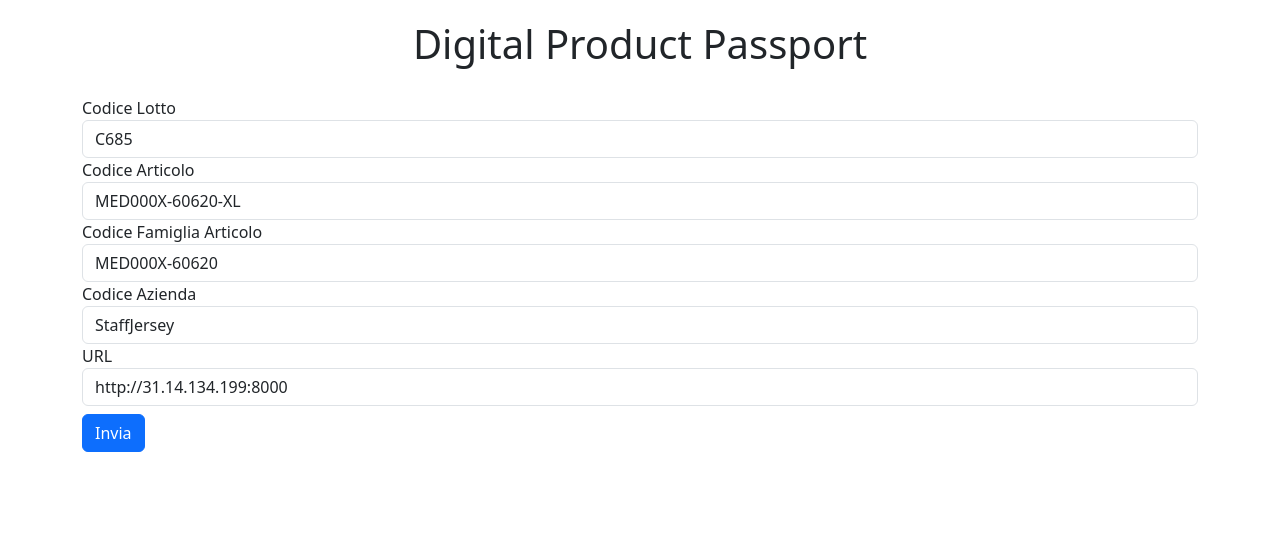
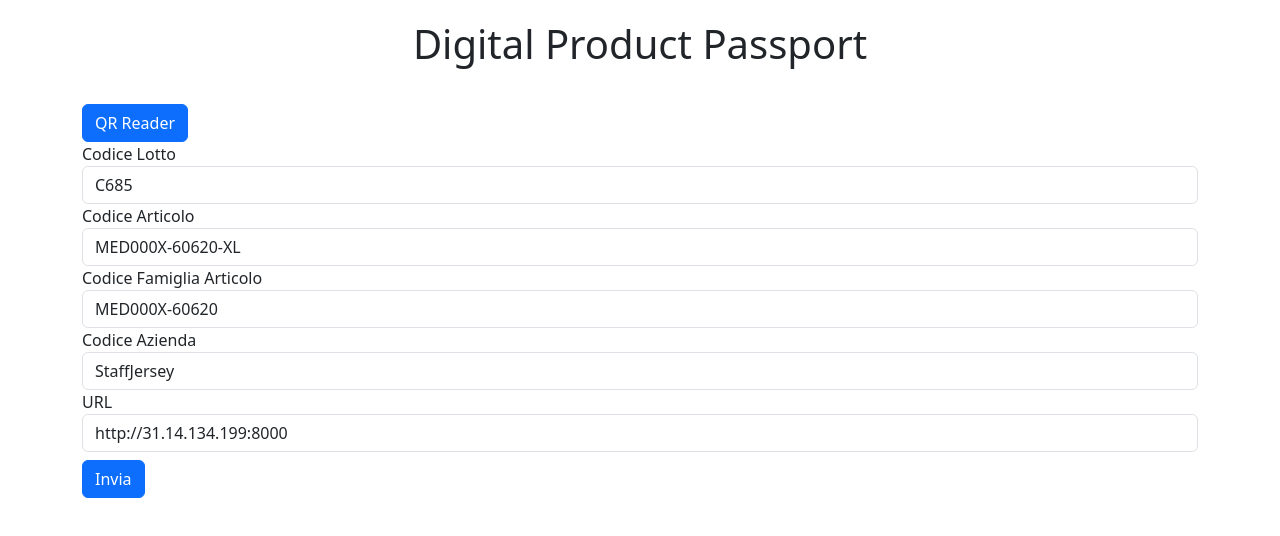
Before and after one commit to luca-morellini/dpp-browser, a React (Vite) app: page / in a window 1280 px wide. Shown: the top 536 px of the page. Built offline with nearby package versions, Linux system fonts and the light colour scheme.

Commit message:
first qr-code reader implementation

```diff
--- a/src/App.jsx
+++ b/src/App.jsx
@@ -3,6 +3,7 @@ import InputForm from "./components/InputForm";
 import LinkedButton from "./components/LinkedButton";
 import React, { useState } from 'react';
 import 'bootstrap/dist/css/bootstrap.css';
+//import json_data from "./data_template.json"
 
 function App() {
   const [data, setData] = useState(null);
@@ -33,11 +34,22 @@ function App() {
     setData(new_data);
   };
 
-  const fetchData = async ({url, batch_code, item_code, productfamily_code, company_code, save_data=false}) => {
+  const getApiUrl = ({url, batch_code, item_code, productfamily_code, company_code}) => {
     let api_url = `${url}/browser-protocol/get_batch_details/${batch_code}/${item_code}/${productfamily_code}/${company_code}/?format=json`;
     if (!api_url.startsWith("http://")) {
       api_url = `http://${api_url}`;
     }
+    return api_url;
+  };
+
+  const fetchData = async ({api_url, save_data=false}) => {
+    if (!api_url.endsWith("/?format=json")) {
+      if (!api_url.endsWith("/")) {
+        api_url = `${api_url}/`;
+      }
+      api_url = `${api_url}?format=json`;
+    }
+
     setLoading(true);
     setError(null);
 
@@ -62,7 +74,7 @@ function App() {
     <div className="container">
       <h1 className="title">Digital Product Passport</h1>
 
-      <InputForm fetchData={fetchData}/>
+      <InputForm getApiUrl={getApiUrl} fetchData={fetchData}/>
 
       {error && <p style={{ color: 'red' }}>{error}</p>}
 
@@ -77,7 +89,7 @@ function App() {
       ))}
 
       {data && data.linked_batches.map((linked_batch, index) => (
-        <LinkedButton fetchData={fetchData} linked_batch={linked_batch} key={index}/>
+        <LinkedButton getApiUrl={getApiUrl} fetchData={fetchData} linked_batch={linked_batch} key={index}/>
       ))}
     </div>
   )
--- a/src/components/InputForm.jsx
+++ b/src/components/InputForm.jsx
@@ -1,6 +1,7 @@
 import React, { useState } from 'react';
+import Scanner from './Scanner';
 
-function InputForm({ fetchData }) {
+function InputForm({ getApiUrl, fetchData }) {
   const [formData, setFormData] = useState({
     batch_code: 'C685',
     item_code: 'MED000X-60620-XL',
@@ -8,6 +9,18 @@ function InputForm({ fetchData }) {
     company_code: 'StaffJersey',
     url: 'http://31.14.134.199:8000',
   });
+  const [formVisible, setFormVisible] = useState(true);
+  const [btnLabel, setBtnLabel] = useState("QR Reader");
+
+  const handleShowButtonClick = (e) => {
+    if (formVisible) {
+      setBtnLabel("Input Manuale");
+    }
+    else {
+      setBtnLabel("QR Reader");
+    }
+    setFormVisible(!formVisible);
+  };
 
   const handleFormChange = (event) => {
     //Extract the name and the value from the element that triggered the event
@@ -17,17 +30,23 @@ function InputForm({ fetchData }) {
     setFormData({ ...formData, [name]: value });
   };
 
-  const handleButtonClick = (e) => {
-    fetchData({url:formData.url,
+  const handleEnterButtonClick = (e) => {
+    let api_url = getApiUrl({url:formData.url,
       batch_code:formData.batch_code,
       item_code:formData.item_code,
       productfamily_code:formData.productfamily_code,
-      company_code:formData.company_code});
+      company_code:formData.company_code
+    });
+
+    fetchData({api_url:api_url});
   };
 
   return (
-    <section className="text-start">
-      <form >
+    <section>
+      <button className="mt-2 btn btn-primary" onClick={handleShowButtonClick}>{btnLabel}</button>
+      {formVisible
+        ? <div className="text-start">
+            <form>
               <div className="form-group">
                 <label>Codice Lotto</label>
                 <input type="text" className="form-control" name="batch_code" placeholder="Inserisci il codice lotto" value={formData.batch_code} onChange={handleFormChange}/>
@@ -49,7 +68,10 @@ function InputForm({ fetchData }) {
                 <input type="text" className="form-control" placeholder="Inserisci l'url dell'azienda" name="url" value={formData.url} onChange={handleFormChange}/>
               </div>
             </form>
-      <button className="mt-2 btn btn-primary" onClick={handleButtonClick}>Invia</button>
+            <button className="mt-2 btn btn-primary" onClick={handleEnterButtonClick}>Invia</button>
+          </div>
+        : <Scanner fetchData={fetchData}/>
+      }
     </section>
   )
 }
--- a/src/components/LinkedButton.jsx
+++ b/src/components/LinkedButton.jsx
@@ -1,12 +1,16 @@
 
-function LinkedButton( {fetchData, linked_batch} ) {
+function LinkedButton( {getApiUrl, fetchData, linked_batch} ) {
   const handleButtonClick = (e) => {
-    fetchData({url:linked_batch.partner_webservice,
+    let api_url = getApiUrl({url:linked_batch.partner_webservice,
       batch_code:linked_batch.batch_code,
       item_code:linked_batch.item_code,
       productfamily_code:linked_batch.productfamily_code,
-      company_code:linked_batch.partner_code,
-      save_data:true});
+      company_code:linked_batch.partner_code
+    });
+
+    fetchData({api_url:api_url,
+      save_data:true
+    });
   };
 
   return (
--- a/src/components/Scanner.jsx
+++ b/src/components/Scanner.jsx
@@ -2,23 +2,28 @@ import { Html5QrcodeScanner } from "html5-qrcode";
 import { useEffect } from "react";
 import { useState } from "react";
 
-function Scanner() {
+function Scanner({ fetchData }) {
   const [scanResult, setScanResult] = useState(null);
 
   useEffect(() => {
     const scanner = new Html5QrcodeScanner('reader',{
       qrbox: {
-        width: 250,
-        height: 250,
+        height: 450,
+        width: 450,
       },
-      fps: 5,
+      fps: 30,
     })
 
     scanner.render(success, error);
 
     function success(result) {
+      //setScanResult(result);
+      //console.log(scanResult);
+      if (result) {
+        fetchData({api_url:result});
+      }
+
       scanner.clear();
-      setScanResult(result);
     }
 
     function error(err){
@@ -28,10 +33,7 @@ function Scanner() {
 
   return (
     <div>
-      { scanResult
-      ? <div>Success: {scanResult}</div>
-      : <div id="reader"></div>
-      }
+      <div id="reader"></div>
     </div>
   )
 }
```
Lines whose indentation alone changed are shown as unchanged.
